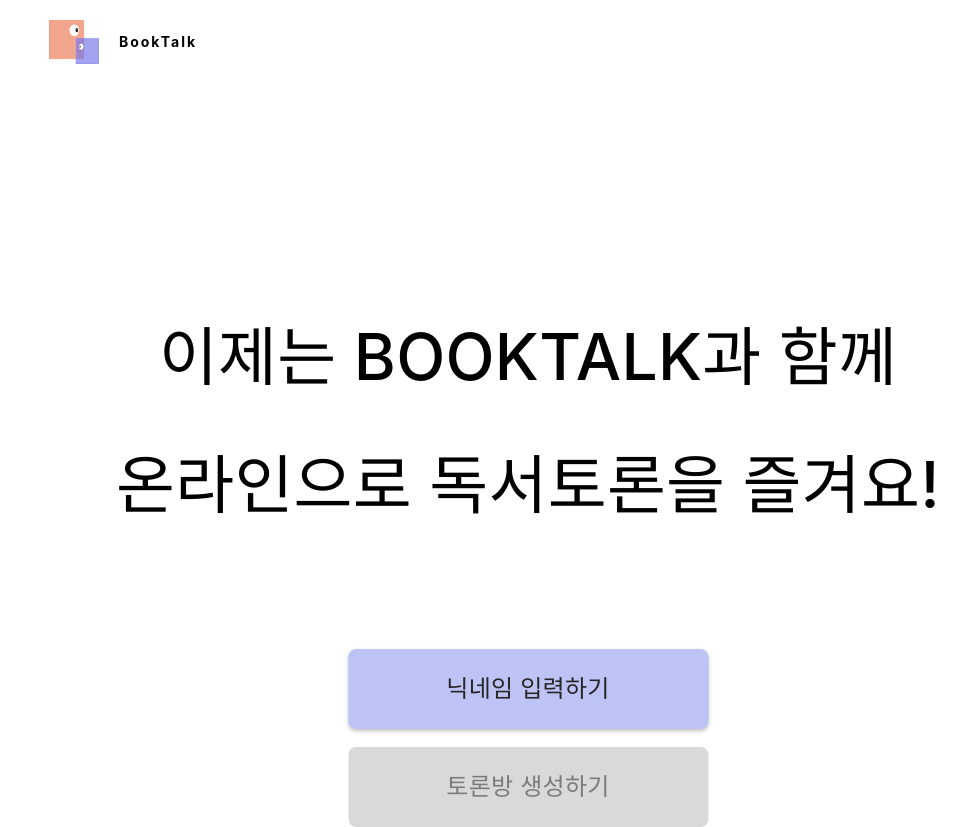
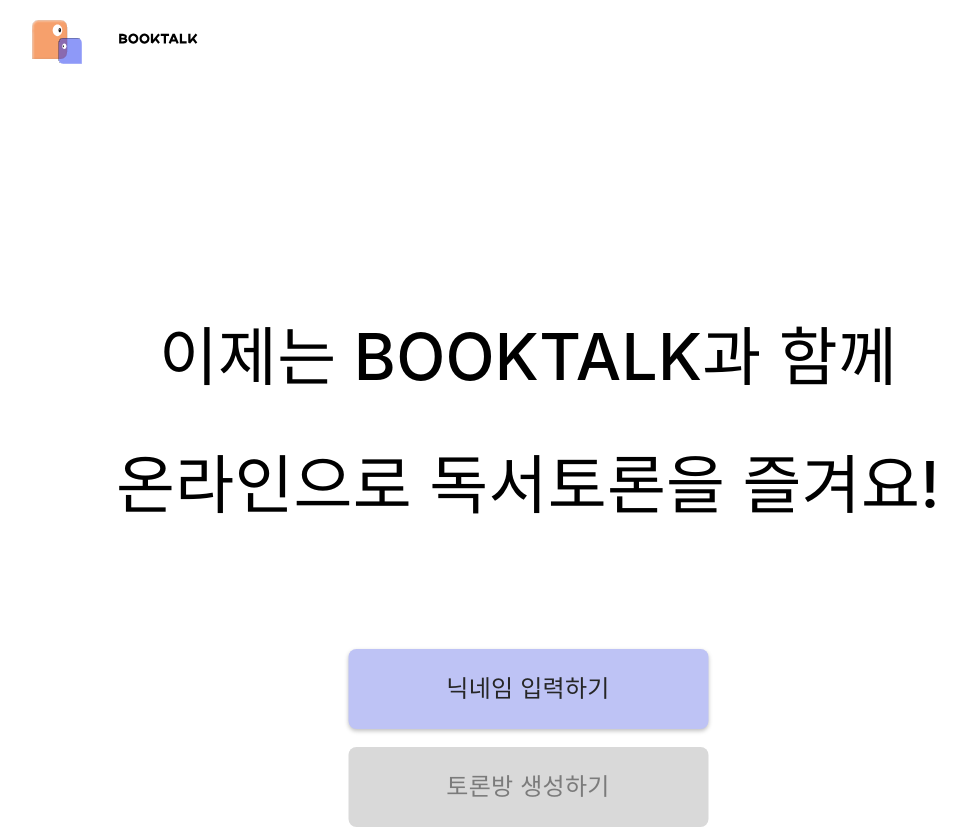
Before and after one commit to hjch0211/book-talk, a React (Vite) app in the folder book-talk-fe/: page / in a window 1280 px wide. Shown: the whole page, without its empty margins (112-1078 px from the left). Built offline with nearby package versions, Linux system fonts and the light colour scheme; no server answers; a web font is replaced by a local one.

Commit message:
refac: fix logo

```diff
--- a/book-talk-fe/src/components/MainHeader/MainHeader.tsx
+++ b/book-talk-fe/src/components/MainHeader/MainHeader.tsx
@@ -13,7 +13,7 @@ import {
     Typography
 } from '@mui/material';
 import {Logout, Person} from '@mui/icons-material';
-import {LogoContainer, LogoText, LogoWrapper} from "./MainHeader.style.ts";
+import {LogoContainer, LogoWrapper} from "./MainHeader.style.ts";
 import logoSvg from "../../assets/logo.svg";
 import {useSuspenseQuery} from "@tanstack/react-query";
 import {meQueryOption} from "../../apis/account";
@@ -131,9 +131,8 @@ const MainHeader = () => {
             <Toolbar sx={{height: '100%', gap: '374px'}}>
                 <LogoContainer>
                     <LogoWrapper>
-                        <img src={logoSvg} alt="BookTalk Logo" width={50} height={44}/>
+                        <img src={logoSvg} alt="BookTalk Logo" width={182} height={44}/>
                     </LogoWrapper>
-                    <LogoText>BookTalk</LogoText>
                 </LogoContainer>
 
                 <Suspense fallback={<></>}>
```
Also changed, not shown: book-talk-fe/src/hooks/useDebate.tsx (+8 -2 lines), book-talk-fe/src/assets/logo.svg.
